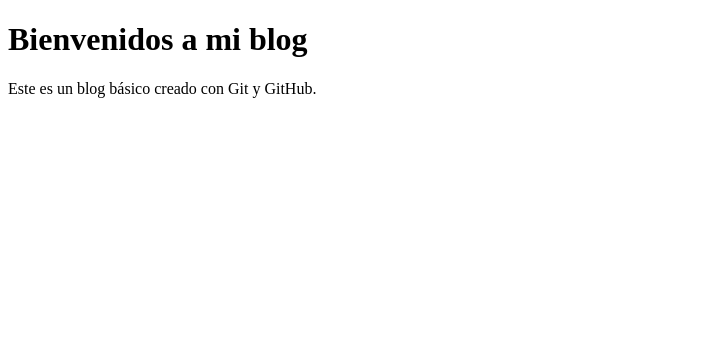
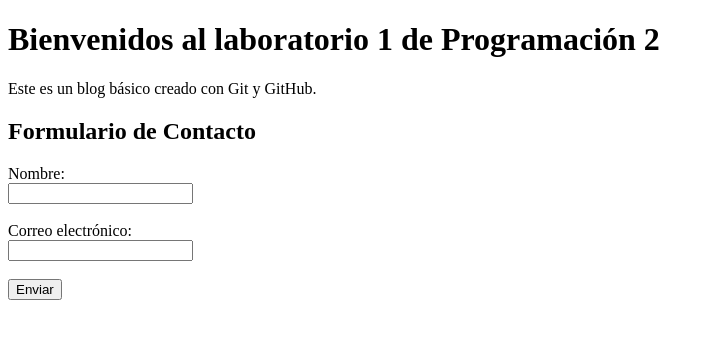
Before and after one commit to JuanZhu3/Lab-1, a plain HTML site: page index.html in a window 1280 px wide. Shown: the whole page, without its empty margins (0-714 px from the left). Drawn offline with Linux system fonts and the light colour scheme.

Commit message:
añadiendo el formulario

```diff
--- a/index.html
+++ b/index.html
@@ -14,9 +14,18 @@
 
 <body>
 
-    <h1>Bienvenidos a mi blog</h1>
+    <h1>Bienvenidos al laboratorio 1 de Programación 2</h1>
 
     <p>Este es un blog básico creado con Git y GitHub.</p>
+
+    <h2>Formulario de Contacto</h2>
+    <form action="/enviar" method="post">
+        <label for="nombre">Nombre:</label><br>
+        <input type="text" id="nombre" name="nombre" required><br><br>
+        <label for="email">Correo electrónico:</label><br>
+        <input type="email" id="email" name="email" required><br><br>
+        <input type="submit" value="Enviar">
+    </form>
 
 </body>
 
```
